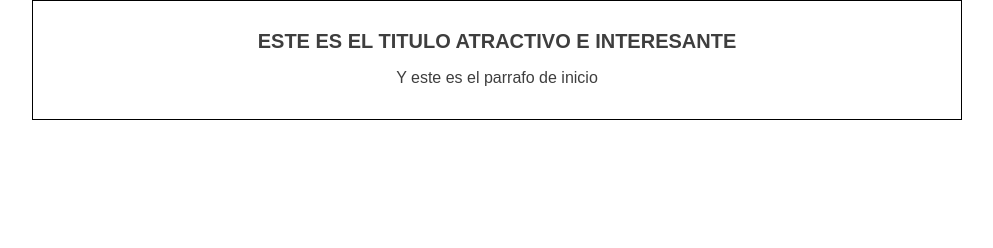
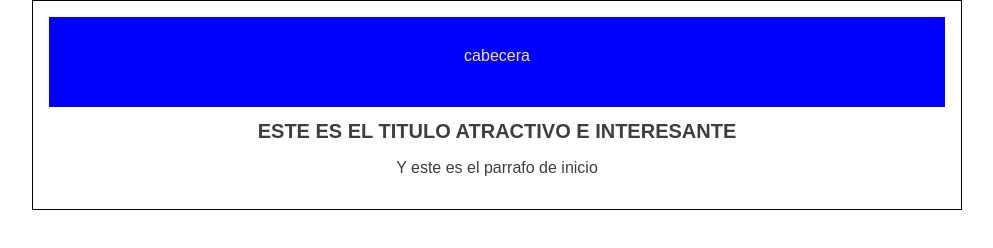
Before and after one commit to JesicaEstrada/Blogpost, a plain HTML site: page index.html in a window 1280 px wide. Shown: the whole page, without its empty margins (143-1136 px from the left). Drawn offline with Linux system fonts and the light colour scheme.

Commit message:
info de la cebecera

```diff
--- a/estilos.css
+++ b/estilos.css
@@ -14,6 +14,14 @@ body{
     margin: 0 auto;
 }
 
+#cabecera{
+    background-color: blue;
+    color: wheat;
+    height: 60px;
+    padding-top: 30px;
+}
+
+
 #container h1{
     font-size: 20px;
 }
--- a/index.html
+++ b/index.html
@@ -9,6 +9,7 @@
 </head>
 <body>
     <div id="container">
+        <div id="cabecera">cabecera</div>
         <div id="post">
             <h1> ESTE ES EL TITULO ATRACTIVO E INTERESANTE</h1>
             <P>Y este es el parrafo de inicio</P>
```
